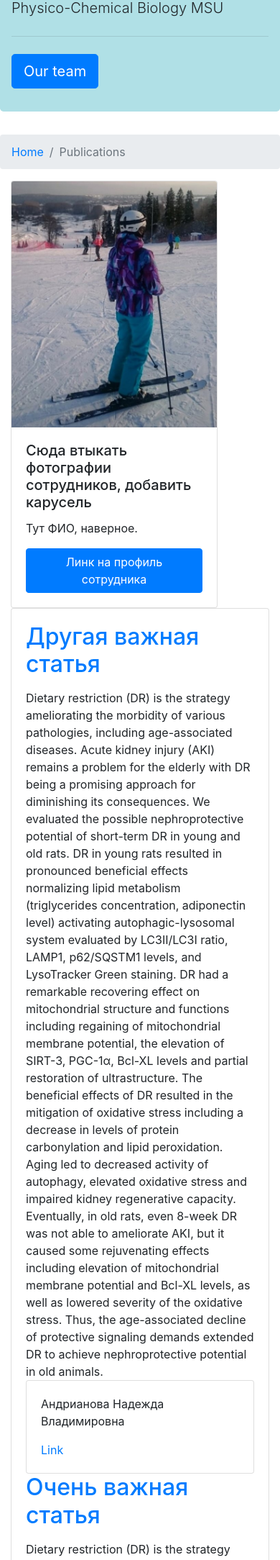
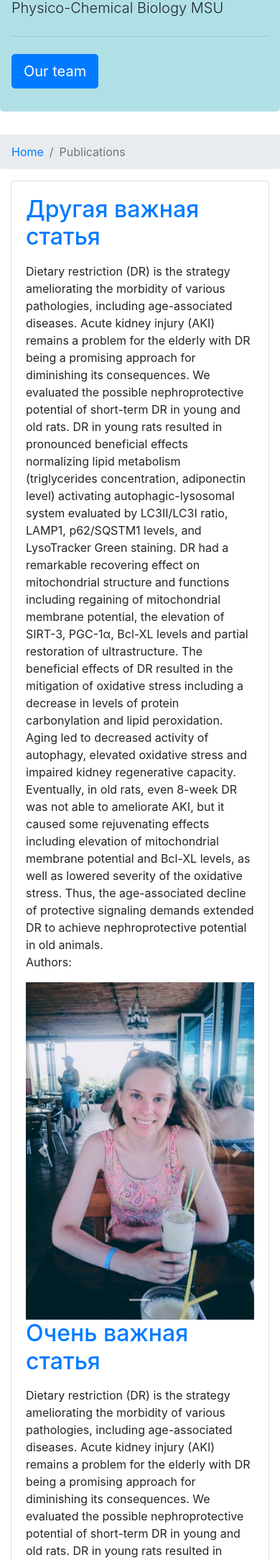
Before and after one commit to Santa29/Nadushka, a Django app: page /public/ in a window 390 px wide. Shown: the part 399-2567 px from the top of the page at 72% size. Run offline with Django 3.2, Linux system fonts and the light colour scheme; data comes from the database, SQL or seed files in the repository; some libraries are stand-ins or nearby versions.

Commit message:
Rewrite base.html, delete side carousels

```diff
--- a/templates/base.html
+++ b/templates/base.html
@@ -78,15 +78,7 @@
     <body>
         <div class="container-fluid">
             <div class="row">
-                <div class="col-sm-2">
-                   <div class="card" style="width: 18rem;">
-                        <img src="{% static 'img2.jpg' %}" class="card-img-top" alt="...">
-                        <div class="card-body">
-                          <h5 class="card-title">Сюда втыкать фотографии сотрудников, добавить карусель</h5>
-                          <p class="card-text">Тут ФИО, наверное.</p>
-                          <a href="#" class="btn btn-primary stretched-link">Линк на профиль сотрудника</a>
-                        </div>
-                    </div>
+                <div class="col-sm-1">
                 </div>
                 <div class="col-sm">
                     <div class="card">
@@ -97,15 +89,7 @@
                         </div>
                     </div>
                 </div>
-                <div class="col-12 col-sm-2">
-                    <div class="card" style="width: 18rem;">
-                        <img src="{% static 'img3.jpg' %}" class="card-img-top" alt="...">
-                        <div class="card-body">
-                          <h5 class="card-title">Здесь хз, думал карусель статей замутить. Но как именно это сделать?</h5>
-                          <p class="card-text">Название + дата?</p>
-                          <a href="#" class="btn btn-primary stretched-link">Линк на статью</a>
-                        </div>
-                    </div>
+                <div class="col-12 col-sm-1">
                 </div>
         </div>
         <!-- Optional JavaScript -->
--- a/templates/public.html
+++ b/templates/public.html
@@ -11,13 +11,35 @@
     {% for article in public_list %}
         <h2><p><a href="{% url 'article_detail' article.pk %}">{{article.name}}</a></p></h2>
         {{article.abstract}}
+        <p>Authors:</p>
+        <div id="carouselExampleCaptions" class="carousel slide" data-ride="carousel">
+            <ol class="carousel-indicators">
+              {% for author in article.authors.all %}
+              <li data-target="#carouselExampleCaptions" data-slide-to="{{author.pk}}"></li>
+              {% endfor %}
+            </ol>
+                {% for author in article.authors.all%}
+                <div class="carousel-inner">
+                    <div class="carousel-item active">
+                      <img src="{{ author.image.url }}" class="d-block w-100" alt="...">
+                      <div class="carousel-caption d-none d-md-block">
+                        <h5>{{author.name}}</h5>
+                        <p><a href="{% url 'author_detail' author.slug %}">Link</p>
+                      </div>
+                    </div>
+                  </div>
+                {% endfor %}
+            <a class="carousel-control-prev" href="#carouselExampleCaptions" role="button" data-slide="prev">
+              <span class="carousel-control-prev-icon" aria-hidden="true"></span>
+              <span class="sr-only">Previous</span>
+            </a>
+            <a class="carousel-control-next" href="#carouselExampleCaptions" role="button" data-slide="next">
+              <span class="carousel-control-next-icon" aria-hidden="true"></span>
+              <span class="sr-only">Next</span>
+            </a>
+          </div>
         {% for author in article.authors.all %}
-        <div class="card">
-            <div class="card-body">
-                <p>{{author.name}}</p>
-                <a href="{% url 'author_detail' author.slug %}">Link</a>
-            </div>
-        </div>
+
         {% endfor %}
     {% endfor %}
 {% endblock content %}
```
